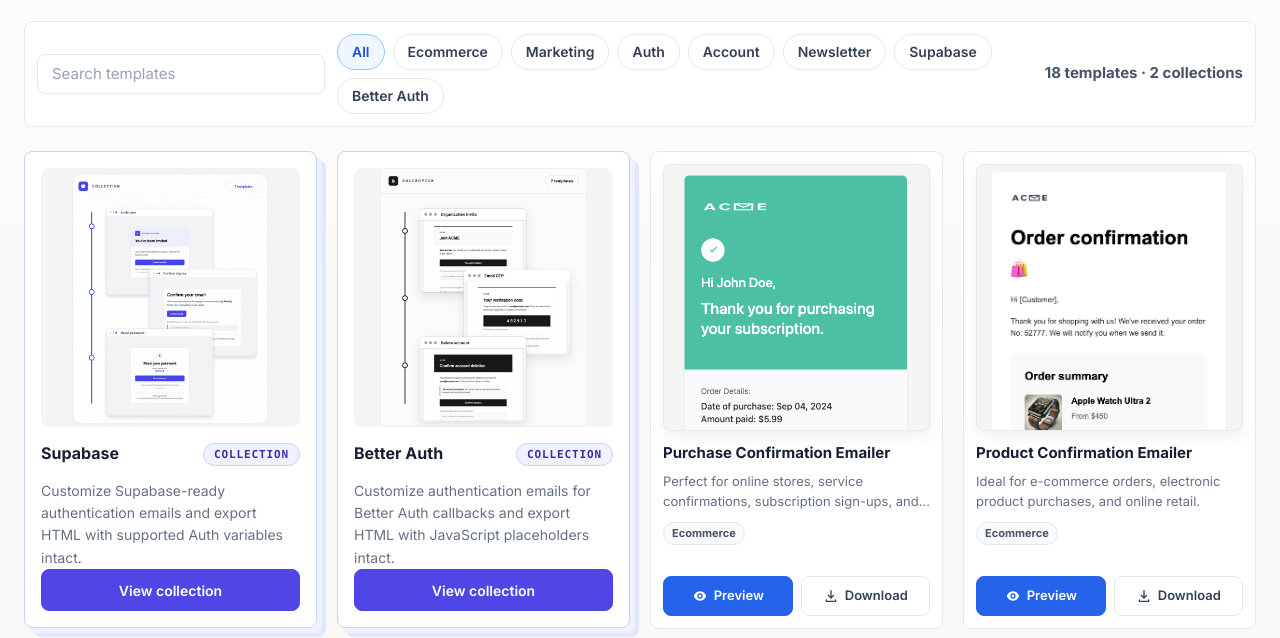
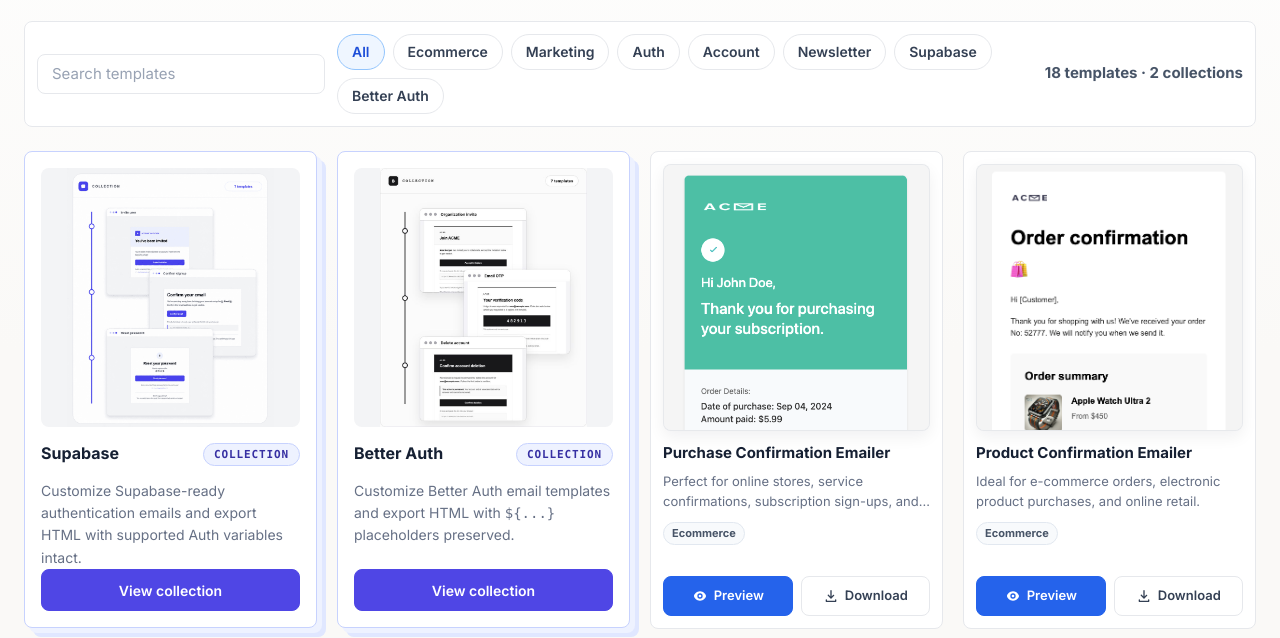
Before and after one commit to nirajrajgor/email-templates, a website built with Vite: page index.html in a window 1280 px wide. Shown: the part 194-832 px from the top of the page. Built offline with nearby package versions, Linux system fonts and the light colour scheme; what tailwindcss-animated would draw is missing.

Commit message:
fix: clarify Better Auth collection copy

```diff
--- a/index.html
+++ b/index.html
@@ -471,8 +471,8 @@
               <span>Collection</span>
             </div>
             <p>
-              Customize authentication emails for Better Auth callbacks and
-              export HTML with JavaScript placeholders intact.
+              Customize Better Auth email templates and export HTML with
+              <code>${...}</code> placeholders preserved.
             </p>
             <span class="integration-card-action">View collection</span>
           </a>
```
